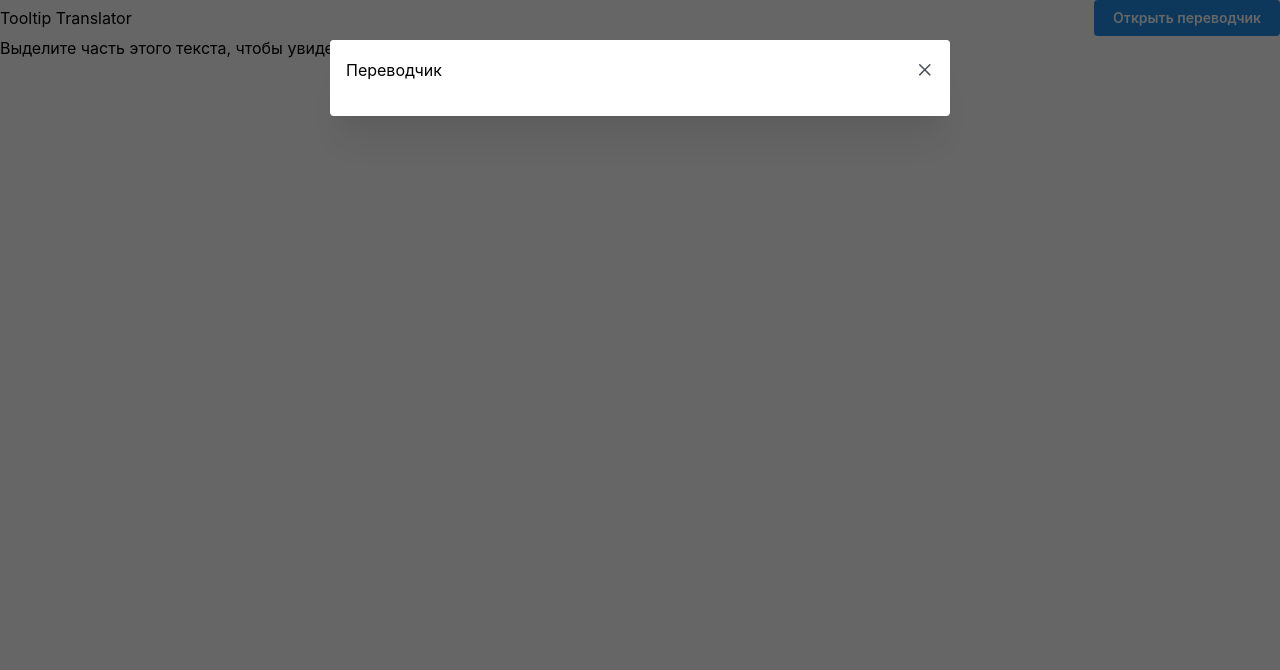
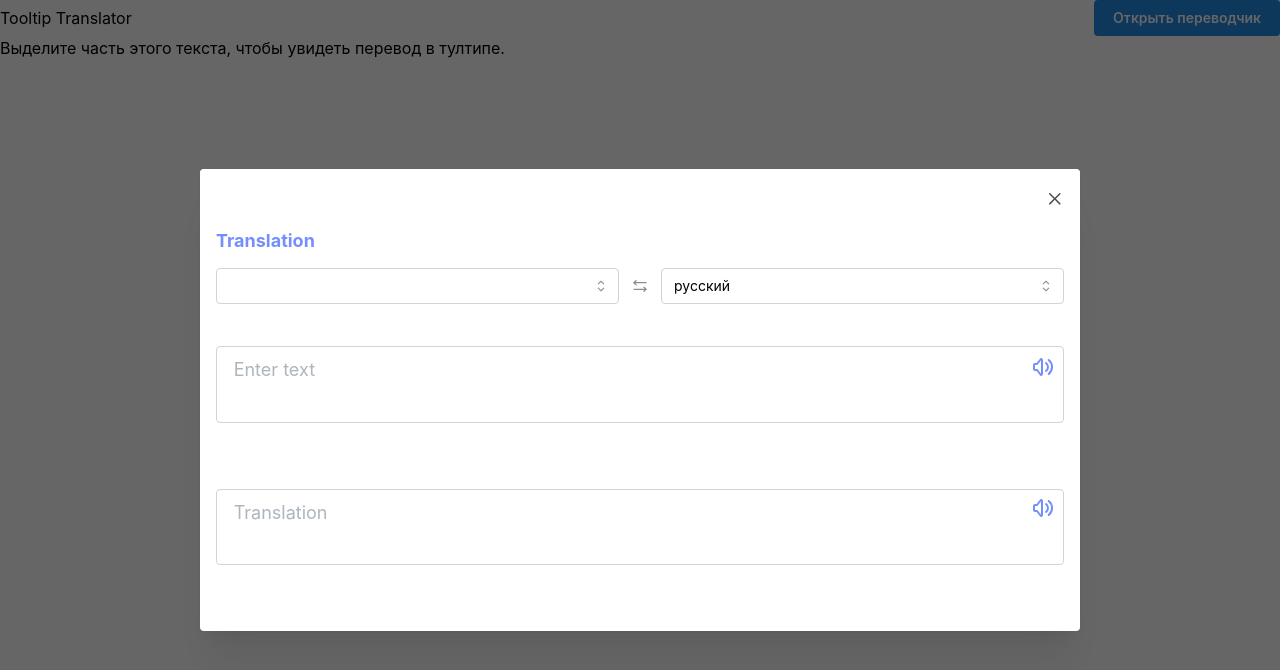
Before and after one commit to HellishPoro/translator, a React (Vite) app: page / in a window 1280 px wide. Both pictures are taken after a click on the button "Открыть переводчик". Shown: the top 670 px of the page. Built offline with nearby package versions, Linux system fonts and the light colour scheme.

Commit message:
feat: add translation modal with delayed text processing

```diff
--- a/src/components/TranslateModal/TranslateModal.tsx
+++ b/src/components/TranslateModal/TranslateModal.tsx
@@ -1,9 +1,83 @@
-import { Modal } from "@mantine/core"
+import { ActionIcon, Group, Modal, Textarea, Title } from "@mantine/core"
+import { useEffect, useRef, useState } from "react"
+import { LanguageSelector } from "../LanguageSelector/LanguageSelector";
+import { IconVolume } from "@tabler/icons-react";
 
 export const TranslateModal = ({opened, onClose}: {opened: boolean, onClose: () => void}) => {
+    const [loading, setLoading] = useState(false);
+    const [text, setText] = useState('');
+    const [translation, setTranslation] = useState('');
+    const timeoutRef = useRef<ReturnType<typeof setTimeout> | null>(null)
+
+    useEffect(() => {
+        if(!text){
+            setTranslation('');
+            return;
+        }
+
+        setLoading(true);
+
+        timeoutRef.current = setTimeout(()=>{
+            setTranslation(`Translated: ${text}`);
+            setLoading(false);
+        }, 1000)
+
+        return () => {
+            if(timeoutRef.current){
+                clearTimeout(timeoutRef.current);
+                timeoutRef.current = null;
+                setLoading(false);
+                setTranslation('');
+            }
+        }
+
+    },[text])
+
     return (
-        <Modal opened={opened} onClose={onClose} title="Переводчик" size={"lg"}>
+        <Modal
+        opened={opened}
+        onClose={onClose}
+        size="55rem"
+        centered
+        closeOnClickOutside={false}
+        closeOnEscape={false}
+        >
+            <Title variant="light" c="indigo.4" size="lg">
+            Translation
+            </Title>
+            <Group grow mt="md" mb="md">
+                <LanguageSelector />
+            </Group>
+            <Group>
+                <Textarea
+                placeholder="Enter text"
+                value={text}
+                onChange={(e)=>{setText(e.currentTarget.value)}}
+                minRows={5}
+                mt="md"
+                mb="md"
+                size="lg"
+                style={{ width: "100%"}}
+                />
+                <ActionIcon variant="subtle" color="indigo.4" size="lg" bottom={105} left={810}>
+                    <IconVolume size={24} />
+                </ActionIcon>
+            </Group>
+            {
+                    <Group>
+                    <Textarea
+                    readOnly
+                    value={loading ? 'Loading...' : translation}
+                    placeholder="Translation"
+                    size="lg"
+                    style={{ width: "100%"}}
+                    />
 
+                    <ActionIcon variant="subtle" color="indigo.4" size="lg" bottom={90} left={810}>
+                        <IconVolume size={24} />
+                    </ActionIcon>
+                </Group>
+                }
         </Modal>
     )
 }
--- a/src/store/useTranslateStore.ts
+++ b/src/store/useTranslateStore.ts
@@ -0,0 +1 @@
+export const useTranslateStore = () => {}
```
